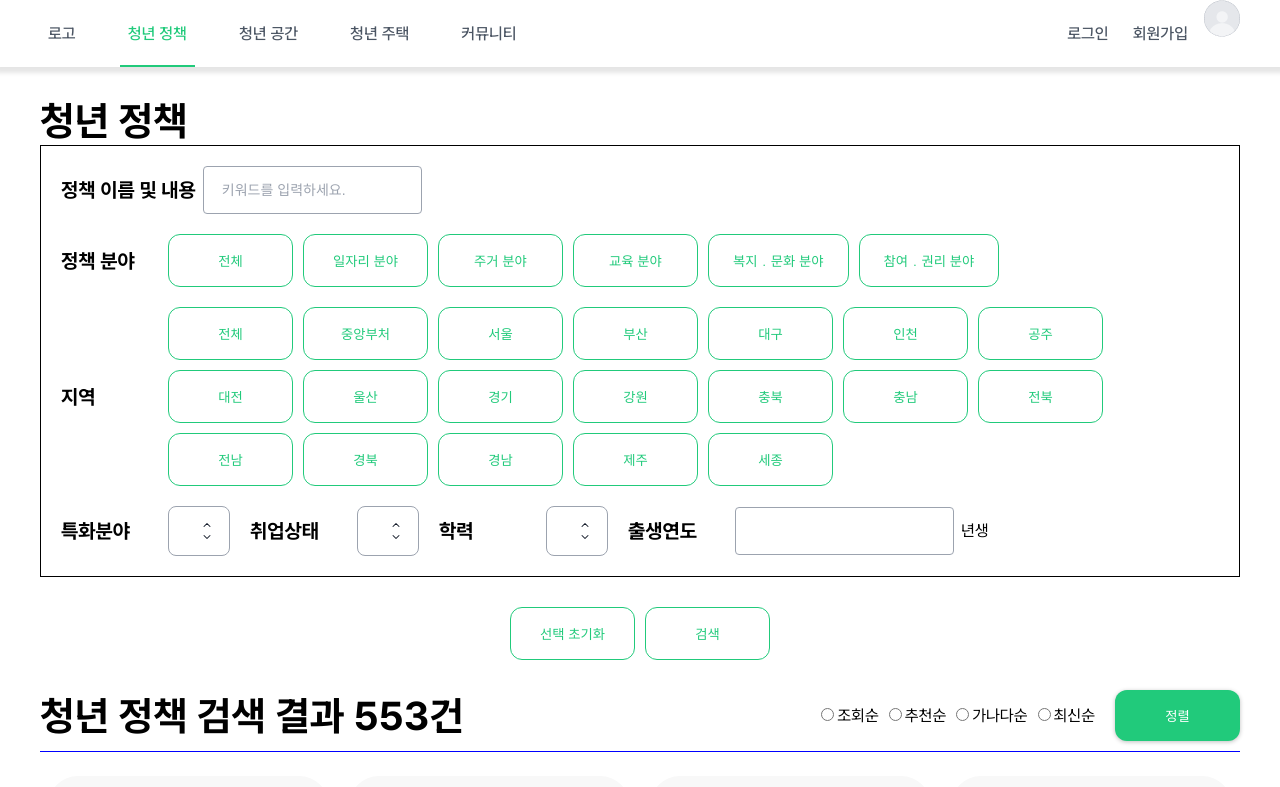
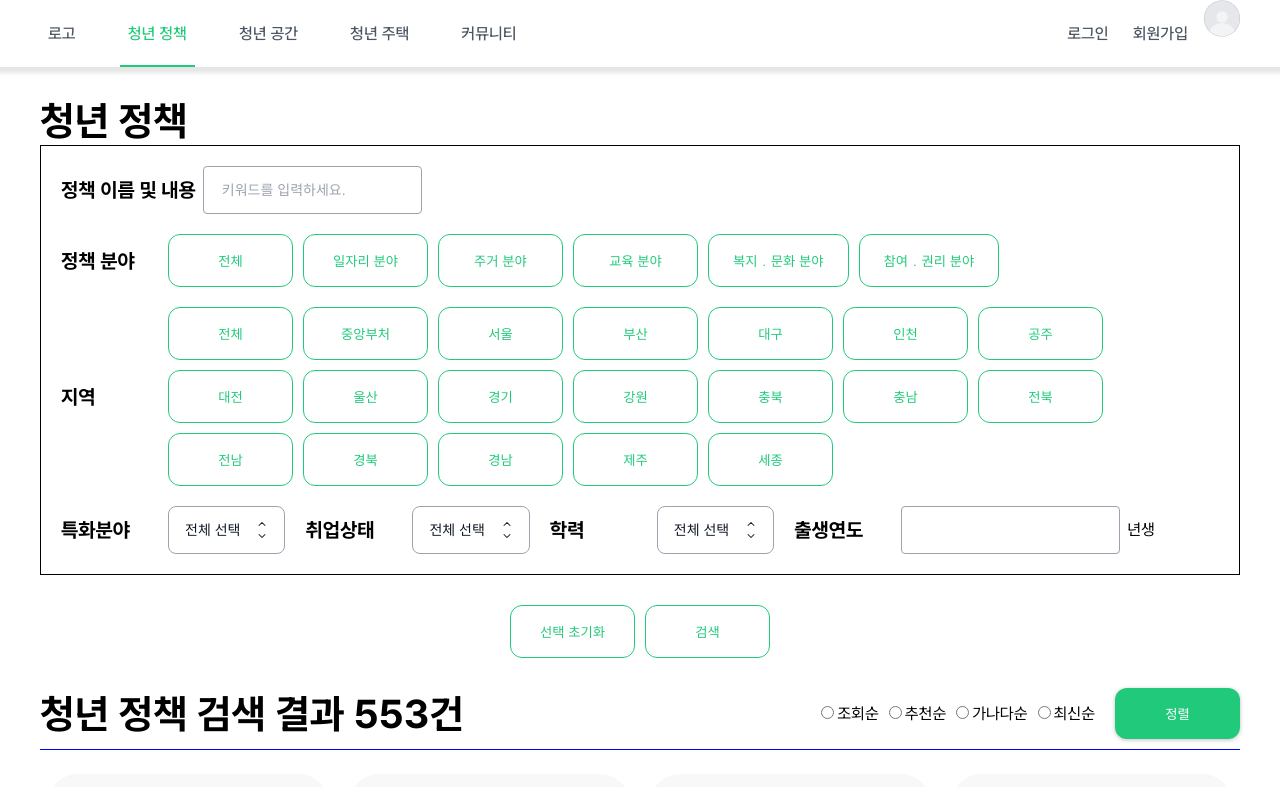
Before and after one commit to For-MZ/formz-fe, a Next.js app: page /youth-policy in a window 1280 px wide. Shown: the top 787 px of the page. Built offline with nearby package versions, Linux system fonts and the light colour scheme; a web font is replaced by a local one.

Commit message:
Feat: DropDown 컴포넌트 에러 상태 처리 확장

```diff
--- a/src/components/UI/DropDown/DropDown.module.scss
+++ b/src/components/UI/DropDown/DropDown.module.scss
@@ -1,4 +1,4 @@
-.container {
+.selectContainer {
   display: flex;
   flex-direction: column;
   position: relative;
@@ -6,18 +6,22 @@
 
 .toggle {
   @include body-md-regular;
+  height: 48px;
   background-color: $background-primary-color;
   color: $text-primary-color;
   border: 1px solid $border-secondary-color;
   border-radius: 8px;
   padding: 12px 16px;
-  cursor: pointer;
   display: flex;
   gap: 1rem;
   justify-content: space-between;
 
   &:hover {
     background-color: $background-interactive-primary-hover-subtle-color;
+  }
+
+  &.error {
+    border-color: $border-danger-color;
   }
 
   .placeholder {
--- a/src/components/UI/DropDown/index.tsx
+++ b/src/components/UI/DropDown/index.tsx
@@ -1,42 +1,50 @@
 'use client';
 
-import { useState } from 'react';
+import { ButtonHTMLAttributes, useState } from 'react';
+import styles from './DropDown.module.scss';
+import Image from 'next/image';
 import upIcon from '/public/icons/chevron-up.svg';
 import downIcon from '/public/icons/chevron-down.svg';
-import styles from './DropDown.module.scss';
-import Image from 'next/image';
 
-type Props = {
+type Props = ButtonHTMLAttributes<HTMLButtonElement> & {
   options: string[];
-  selectedOption: string;
-  onSelect: (option: string) => void;
+  onSelectProp: (selectedOption: string) => void;
   placeholder?: string;
+  hasError?: boolean;
 };
 
-export default function DropDown({ options, selectedOption, onSelect, placeholder }: Props) {
+export default function DropDown({ options, onSelectProp, placeholder, hasError, ...buttonProps }: Props) {
   const [isOpenOptionList, setIsOpenOptionList] = useState(false);
+  const [selectedOption, setSelectedOption] = useState<string | null>(placeholder ? null : options[0]);
 
   const handleToggleDropDown = () => {
     setIsOpenOptionList((prev) => !prev);
   };
 
-  const handleClickOption = (option: string) => {
-    onSelect(option);
+  const handleClickOption = (selectedOption: string) => {
+    setSelectedOption(selectedOption);
+    onSelectProp?.(selectedOption);
     setIsOpenOptionList(false);
   };
 
   return (
-    <div className={styles.container}>
+    <div className={styles.selectContainer}>
       {/* 드롭다운 토글링 버튼 */}
-      <button type="button" className={styles.toggle} onClick={handleToggleDropDown}>
-        <div>{selectedOption || <span className={styles.placeholder}>{placeholder}</span>}</div>
+      <button
+        {...buttonProps}
+        type="button"
+        className={`${styles.toggle} ${hasError && styles.error}`}
+        onClick={handleToggleDropDown}
+      >
+        {selectedOption || <span className={styles.placeholder}>{placeholder}</span>}
         <div className={styles.icons}>
           <Image src={upIcon} alt="up 아이콘" width={12} height={12} />
           <Image src={downIcon} alt="down 아이콘" width={12} height={12} />
         </div>
       </button>
+
+      {/* 드롭다운 토글링 버튼 클릭 시 보이는 옵션 리스트 */}
       {isOpenOptionList && (
-        // 드롭다운 토글링 버튼 클릭 시 보이는 옵션 리스트
         <ul className={styles.optionList}>
           {options.map((option) => (
             <li
```
